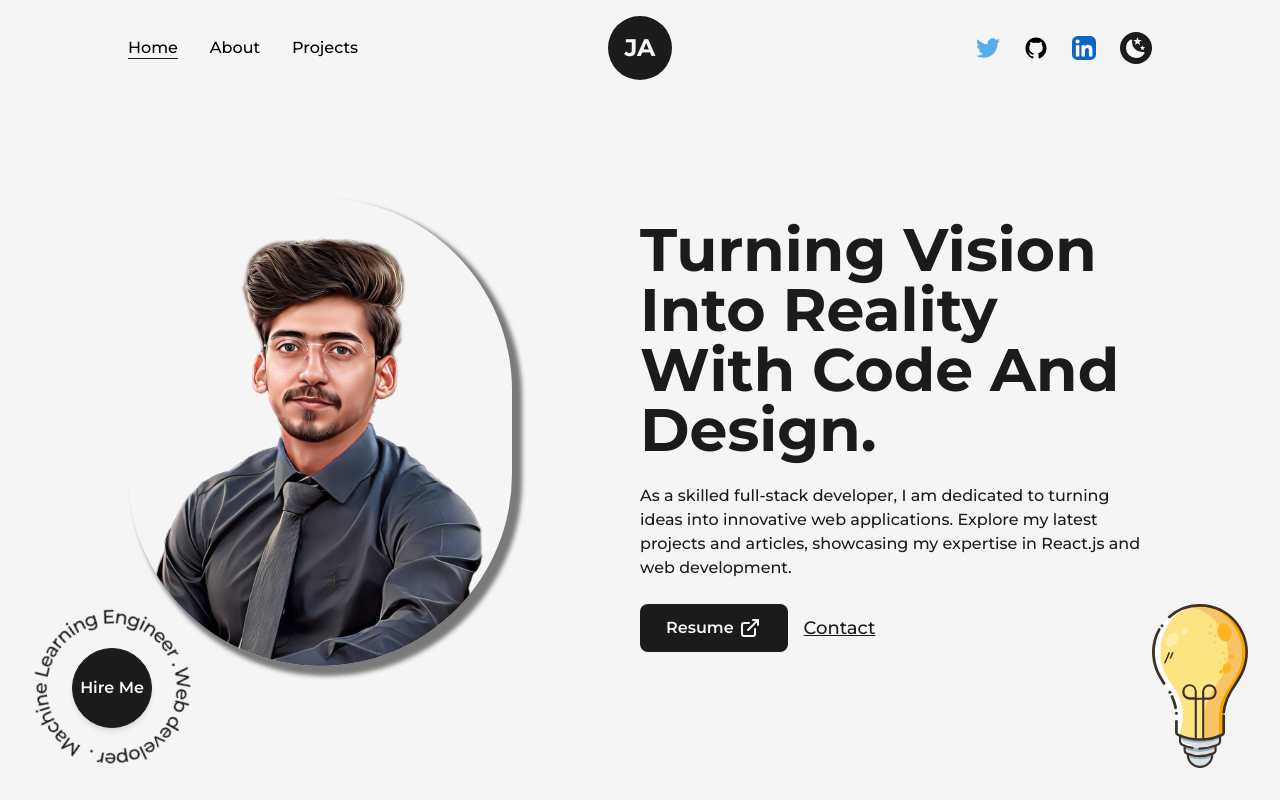
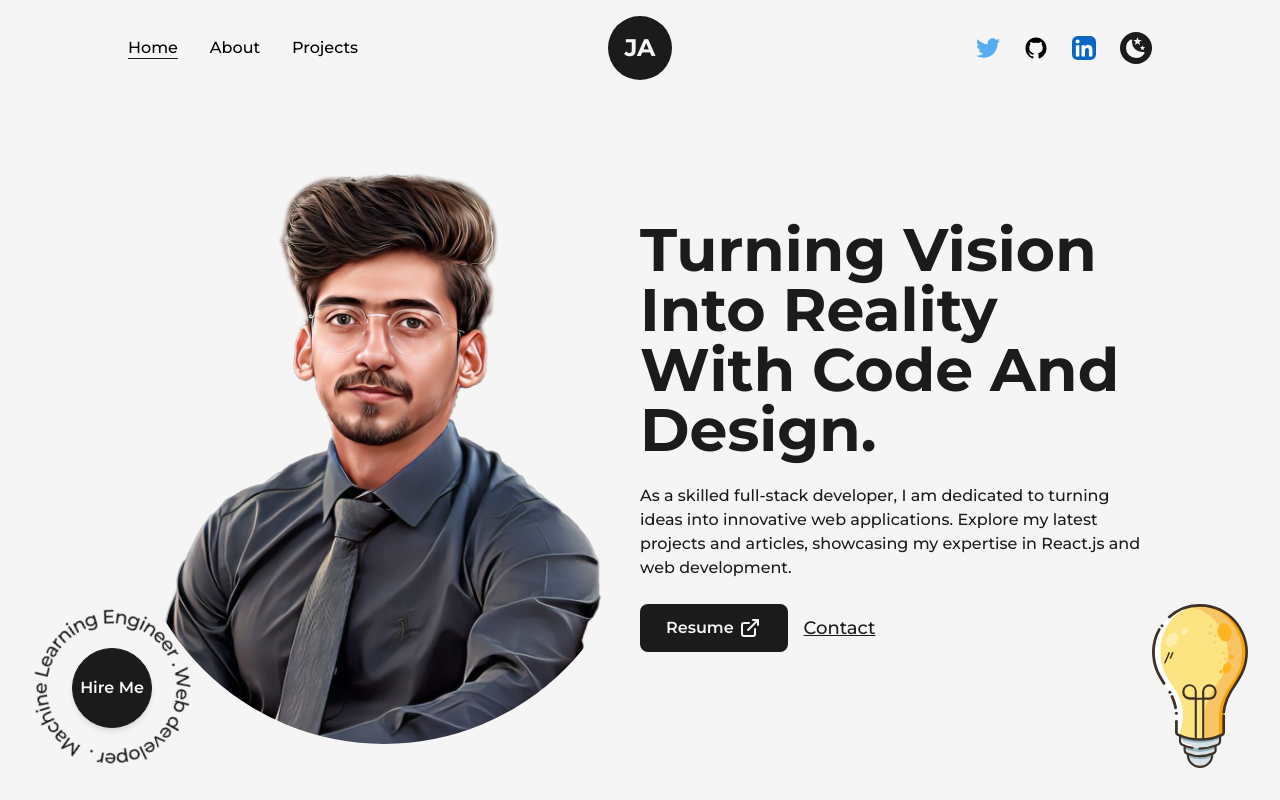
Before and after one commit to junaid-1013/JunaidPortfolio, a Next.js app: page / in a window 1280 px wide. Shown: the top 800 px of the page. Built offline with nearby package versions, Linux system fonts and the light colour scheme.

Commit message:
Revert "profile-Image"
This reverts commit a6ff03b2b4d3d69258b0e83fc4c402ef3a47f5ad.

```diff
--- a/src/components/ProfileImage.js
+++ /dev/null
@@ -1,46 +0,0 @@
-import React from 'react';
-import { motion } from 'framer-motion';
-import profilePic from "../../public/images/profile/developer-pic-2.png";
-import Image from 'next/image';
-
-const ProfileImage = () => {
-
-  const boxShadowVariants = {
-    start: {
-      boxShadow: '0px 0px 0px 0px rgba(0, 0, 0, 0.5)',
-    },
-    end: {
-      boxShadow: `${getRandomInt(1, 10)}px ${getRandomInt(1, 10)}px ${getRandomInt(1, 10)}px ${getRandomInt(1, 10)}px rgba(0, 0, 0, 0.5)`,
-      transition: {
-        duration: 0.5,
-      },
-    },
-  };
-
-  return (
-    <motion.div
-      className='w-96 h-auto bg-cover bg-center bg-no-repeat border-3
-      border-solid border-gray-900 rounded-full relative transition-all duration-1000
-      lg:hidden md:inline-block md:w-full'
-      initial='start'
-      animate='end'
-      variants={boxShadowVariants}
-      transition={{
-        duration: 2,
-        repeat: Infinity,
-        repeatType: 'reverse',
-      }}
-    >
-      <Image src={profilePic} alt='junaid' className='rounded-full'
-      priority
-    sizes="(max-width: 768px) 100vm,
-               (max-width:1200px) 50vm, 50vm"/>
-    </motion.div>
-  );
-};
-
-const getRandomInt = (min, max) => {
-  return Math.floor(Math.random() * (max - min + 1)) + min;
-};
-
-export default ProfileImage;
--- a/src/pages/index.js
+++ b/src/pages/index.js
@@ -8,7 +8,6 @@ import HireMe from '@/components/HireMe';
 import lightBulb from "../../public/images/svgs/miscellaneous_icons_1.svg";
 import profilePic from "../../public/images/profile/developer-pic-2.png";
 import TransitionEffect from '@/components/TransitionEffect';
-import ProfileImage from '@/components/ProfileImage';
 
 export default function Home() {
   return (
@@ -23,14 +22,13 @@ export default function Home() {
         <Layout className='pt-0 md:pt-16 sm:pt-8'>
           <div className='flex items-center justify-between w-full lg:flex-col'>
             <div className='w-1/2 md:w-full'>
-              <ProfileImage/>
-              {/* <Image src={profilePic} alt="Junaid" className="w-full h-auto rounded-full lg:hidden md:inline-block md:w-full"
+              <Image src={profilePic} alt="Junaid" className="w-full h-auto rounded-full lg:hidden md:inline-block md:w-full"
                 priority
                 sizes="(max-width: 768px) 100vm,
                (max-width:1200px) 50vm, 50vm"
 
               ////max-w-xl
-              /> */}
+              />
             </div>
             <div className='w-1/2 flex flex-col items-center self-center lg:w-full lg:text-center'>
               <AnimatedText text="Turning Vision Into Reality With Code And Design." className='!text-6xl !text-left
```
Also changed, not shown: src/styles/globals.css (line endings or trailing spaces).
